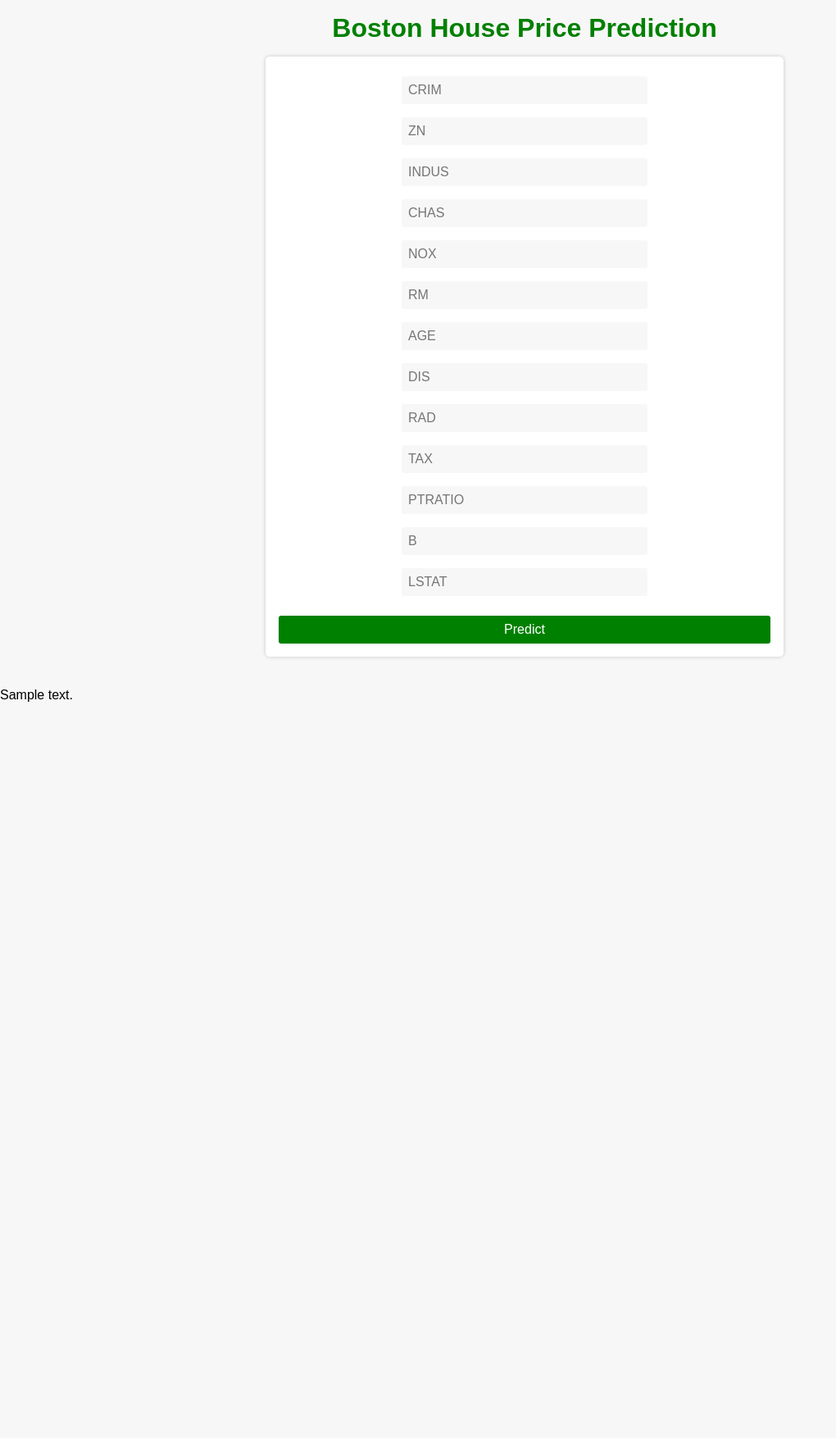
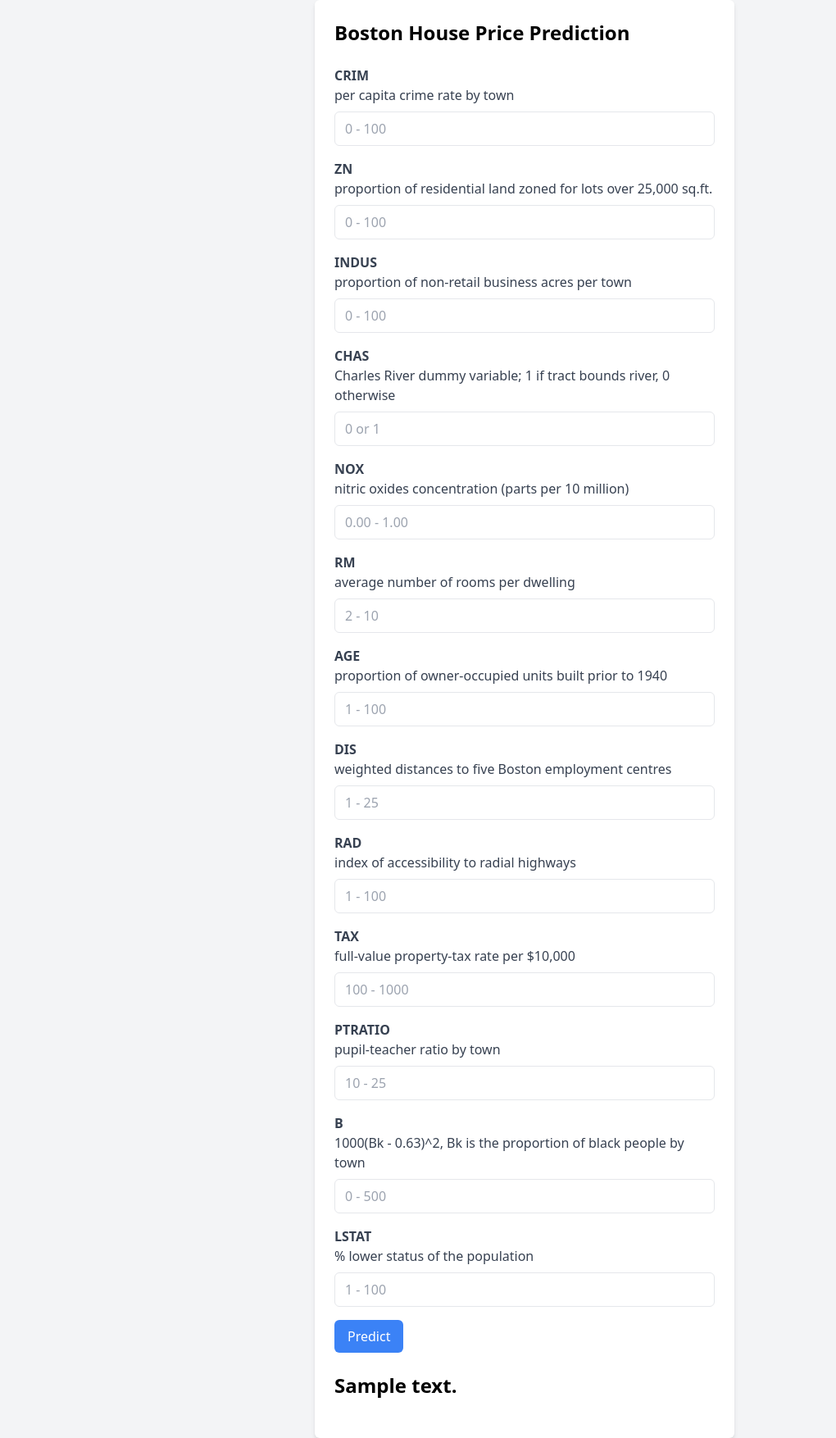
Before and after one commit to PrathameshGadilohar/bostonhousepricing, a Flask app: template templates/home.html in a window 1280 px wide. Shown: the whole page at 82% size, without its empty margins (0-1020 px from the left). Before the commit the page ends 856 px from the top, so only its background shows below. Run offline with Flask 3, Linux system fonts and the light colour scheme; the template is opened without the code that fills it: most values are stand-ins (such as "Sample title", 1, 10 or a date in 2020); parts of the project's set-up code (start-up, migrations or seed data) failed here and were passed over.

Commit message:
improved UI

```diff
--- a/templates/home.html
+++ b/templates/home.html
@@ -4,112 +4,205 @@
     <meta charset="UTF-8" />
     <meta http-equiv="X-UA-Compatible" content="IE=edge" />
     <meta name="viewport" content="width=device-width, initial-scale=1.0" />
-    <link rel="stylesheet" href="./style.css" />
     <title>Boston House Price Prediction</title>
+    <link
+      href="https://cdn.jsdelivr.net/npm/tailwindcss/dist/tailwind.min.css"
+      rel="stylesheet"
+    />
   </head>
-  <body>
-    <div>
-      <h1>Boston House Price Prediction</h1>
+  <body class="bg-gray-100">
+    <div class="max-w-lg mx-auto p-6 bg-white rounded-md shadow-md">
+      <h1 class="text-2xl font-bold mb-6">Boston House Price Prediction</h1>
 
       <form action="{{url_for('predict')}}" method="post">
+        <div class="mb-4">
+          <label class="text-gray-700 font-bold mb-2" for="CRIM">CRIM </label>
+          <p class="text-gray-700 mb-2">per capita crime rate by town</p>
           <input
             type="text"
             name="CRIM"
-          placeholder="CRIM"
+            id="CRIM"
+            class="border rounded-md py-2 px-3 text-gray-700 w-full"
+            placeholder="0 - 100"
             required="required"
-          id=""
-        /><br />
+          />
+        </div>
+        <div class="mb-4">
+          <label class="text-gray-700 font-bold mb-2" for="ZN">ZN </label>
+          <p class="text-gray-700 mb-2">
+            proportion of residential land zoned for lots over 25,000 sq.ft.
+          </p>
           <input
             type="text"
             name="ZN"
-          placeholder="ZN"
+            id="ZN"
+            class="border rounded-md py-2 px-3 text-gray-700 w-full"
+            placeholder="0 - 100"
             required="required"
-          id=""
-        /><br />
+          />
+        </div>
+        <div class="mb-4">
+          <label class="text-gray-700 font-bold mb-2" for="INDUS">INDUS </label>
+          <p class="text-gray-700 mb-2">
+            proportion of non-retail business acres per town
+          </p>
           <input
             type="text"
             name="INDUS"
-          placeholder="INDUS"
+            id="INDUS"
+            class="border rounded-md py-2 px-3 text-gray-700 w-full"
+            placeholder="0 - 100"
             required="required"
-          id=""
-        /><br />
+          />
+        </div>
+        <div class="mb-4">
+          <label class="text-gray-700 font-bold mb-2" for="CHAS">CHAS </label>
+          <p class="text-gray-700 mb-2">
+            Charles River dummy variable; 1 if tract bounds river, 0 otherwise
+          </p>
           <input
             type="text"
             name="CHAS"
-          placeholder="CHAS"
+            id="CHAS"
+            class="border rounded-md py-2 px-3 text-gray-700 w-full"
+            placeholder="0 or 1"
             required="required"
-          id=""
-        /><br />
+          />
+        </div>
+        <div class="mb-4">
+          <label class="text-gray-700 font-bold mb-2" for="NOX">NOX</label>
+          <p class="text-gray-700 mb-2">
+            nitric oxides concentration (parts per 10 million)
+          </p>
           <input
             type="text"
             name="NOX"
-          placeholder="NOX"
+            id="NOX"
+            class="border rounded-md py-2 px-3 text-gray-700 w-full"
+            placeholder="0.00 - 1.00"
             required="required"
-          id=""
-        /><br />
+          />
+        </div>
+        <div class="mb-4">
+          <label class="text-gray-700 font-bold mb-2" for="RM">RM </label>
+          <p class="text-gray-700 mb-2">average number of rooms per dwelling</p>
           <input
             type="text"
             name="RM"
-          placeholder="RM"
+            id="RM"
+            class="border rounded-md py-2 px-3 text-gray-700 w-full"
+            placeholder="2 - 10"
             required="required"
-          id=""
-        /><br />
+          />
+        </div>
+        <div class="mb-4">
+          <label class="text-gray-700 font-bold mb-2" for="AGE">AGE </label>
+          <p class="text-gray-700 mb-2">
+            proportion of owner-occupied units built prior to 1940
+          </p>
           <input
             type="text"
             name="AGE"
-          placeholder="AGE"
+            id="AGE"
+            class="border rounded-md py-2 px-3 text-gray-700 w-full"
+            placeholder="1 - 100"
             required="required"
-          id=""
-        /><br />
+          />
+        </div>
+        <div class="mb-4">
+          <label class="text-gray-700 font-bold mb-2" for="DIS">DIS </label>
+          <p class="text-gray-700 mb-2">
+            weighted distances to five Boston employment centres
+          </p>
           <input
             type="text"
             name="DIS"
-          placeholder="DIS"
+            id="DIS"
+            class="border rounded-md py-2 px-3 text-gray-700 w-full"
+            placeholder="1 - 25"
             required="required"
-          id=""
-        /><br />
+          />
+        </div>
+        <div class="mb-4">
+          <label class="text-gray-700 font-bold mb-2" for="RAD">RAD </label>
+          <p class="text-gray-700 mb-2">
+            index of accessibility to radial highways
+          </p>
           <input
             type="text"
             name="RAD"
-          placeholder="RAD"
+            id="RAD"
+            class="border rounded-md py-2 px-3 text-gray-700 w-full"
+            placeholder="1 - 100"
             required="required"
-          id=""
-        /><br />
+          />
+        </div>
+        <div class="mb-4">
+          <label class="text-gray-700 font-bold mb-2" for="TAX">TAX </label>
+          <p class="text-gray-700 mb-2">
+            full-value property-tax rate per $10,000
+          </p>
           <input
             type="text"
             name="TAX"
-          placeholder="TAX"
+            id="TAX"
+            class="border rounded-md py-2 px-3 text-gray-700 w-full"
+            placeholder="100 - 1000"
             required="required"
-          id=""
-        /><br />
+          />
+        </div>
+        <div class="mb-4">
+          <label class="text-gray-700 font-bold mb-2" for="PTRATIO"
+            >PTRATIO
+          </label>
+          <p class="text-gray-700 mb-2">pupil-teacher ratio by town</p>
           <input
             type="text"
             name="PTRATIO"
-          placeholder="PTRATIO"
+            id="PTRATIO"
+            class="border rounded-md py-2 px-3 text-gray-700 w-full"
+            placeholder="10 - 25"
             required="required"
-          id=""
-        /><br />
+          />
+        </div>
+        <div class="mb-4">
+          <label class="text-gray-700 font-bold mb-2" for="B">B </label>
+          <p class="text-gray-700 mb-2">
+            1000(Bk - 0.63)^2, Bk is the proportion of black people by town
+          </p>
           <input
             type="text"
             name="B"
-          placeholder="B"
+            id="B"
+            class="border rounded-md py-2 px-3 text-gray-700 w-full"
+            placeholder="0 - 500"
             required="required"
-          id=""
-        /><br />
+          />
+        </div>
+        <div class="mb-4">
+          <label class="text-gray-700 font-bold mb-2" for="LSTAT">LSTAT </label>
+          <p class="text-gray-700 mb-2">% lower status of the population</p>
           <input
             type="text"
             name="LSTAT"
-          placeholder="LSTAT"
+            id="LSTAT"
+            class="border rounded-md py-2 px-3 text-gray-700 w-full"
+            placeholder="1 - 100"
             required="required"
-          id=""
-        /><br />
+          />
+        </div>
 
-        <button type="submit">Predict</button>
+        <button
+          type="submit"
+          class="bg-blue-500 text-white py-2 px-4 rounded-md hover:bg-blue-600"
+        >
+          Predict
+        </button>
       </form>
 
       <br />
+
+      <div class="text-2xl font-bold mb-6">{{prediction_text}}</div>
     </div>
-
-    {{prediction_text}}
   </body>
 </html>
--- a/templates/style.css
+++ /dev/null
@@ -1,55 +0,0 @@
-body {
-  font-family: Arial, sans-serif;
-  background-color: #f7f7f7;
-  margin: 0;
-  padding: 0;
-}
-
-h1 {
-  font-size: 2rem;
-  text-align: center;
-  margin: 1rem 0;
-}
-
-form {
-  display: flex;
-  flex-wrap: wrap;
-  justify-content: center;
-  align-items: center;
-  margin: 1rem auto;
-  max-width: 600px;
-  padding: 1rem;
-  background-color: #fff;
-  border-radius: 5px;
-  box-shadow: 0px 0px 5px 0px rgba(0, 0, 0, 0.2);
-}
-
-form input[type="text"] {
-  width: calc(50% - 1rem);
-  margin: 0.5rem;
-  padding: 0.5rem;
-  font-size: 1rem;
-  border: none;
-  border-radius: 3px;
-  background-color: #f7f7f7;
-}
-
-form button[type="submit"] {
-  width: 100%;
-  margin-top: 1rem;
-  padding: 0.5rem;
-  font-size: 1rem;
-  border: none;
-  border-radius: 3px;
-  background-color: #008000;
-  color: #fff;
-  cursor: pointer;
-}
-
-div {
-  text-align: center;
-  margin-top: 1rem;
-  font-size: 1.2rem;
-  font-weight: bold;
-  color: #008000;
-}
```
Lines whose indentation alone changed are shown as unchanged.
